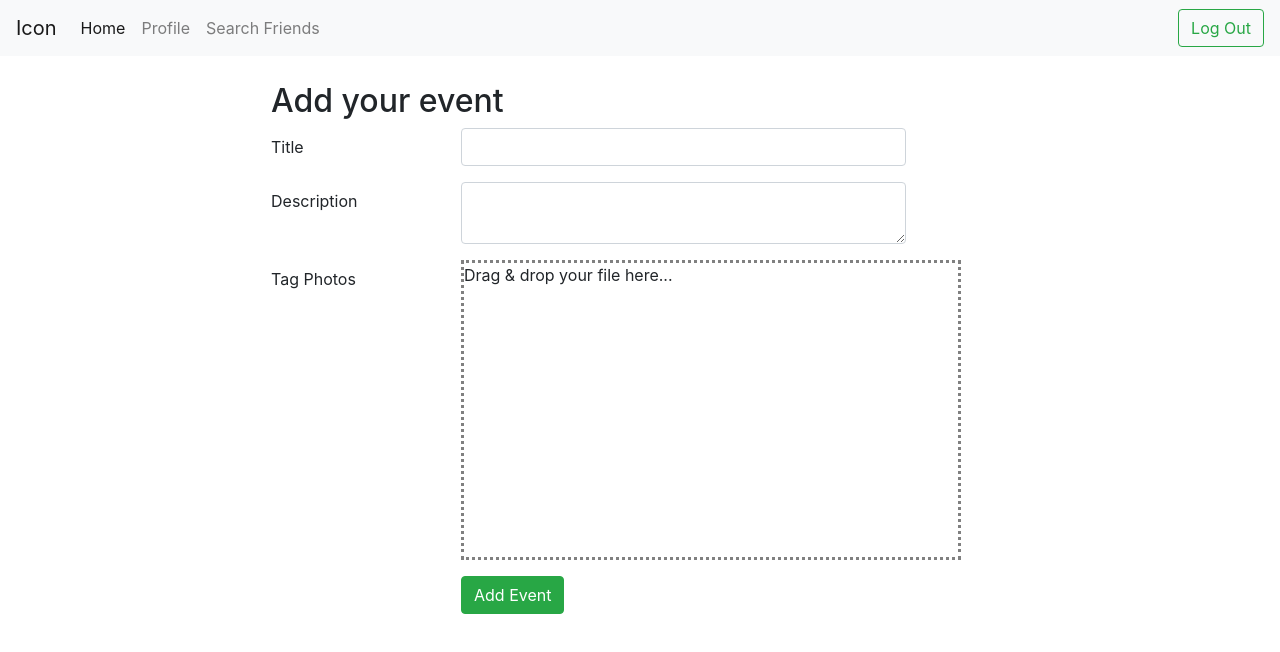
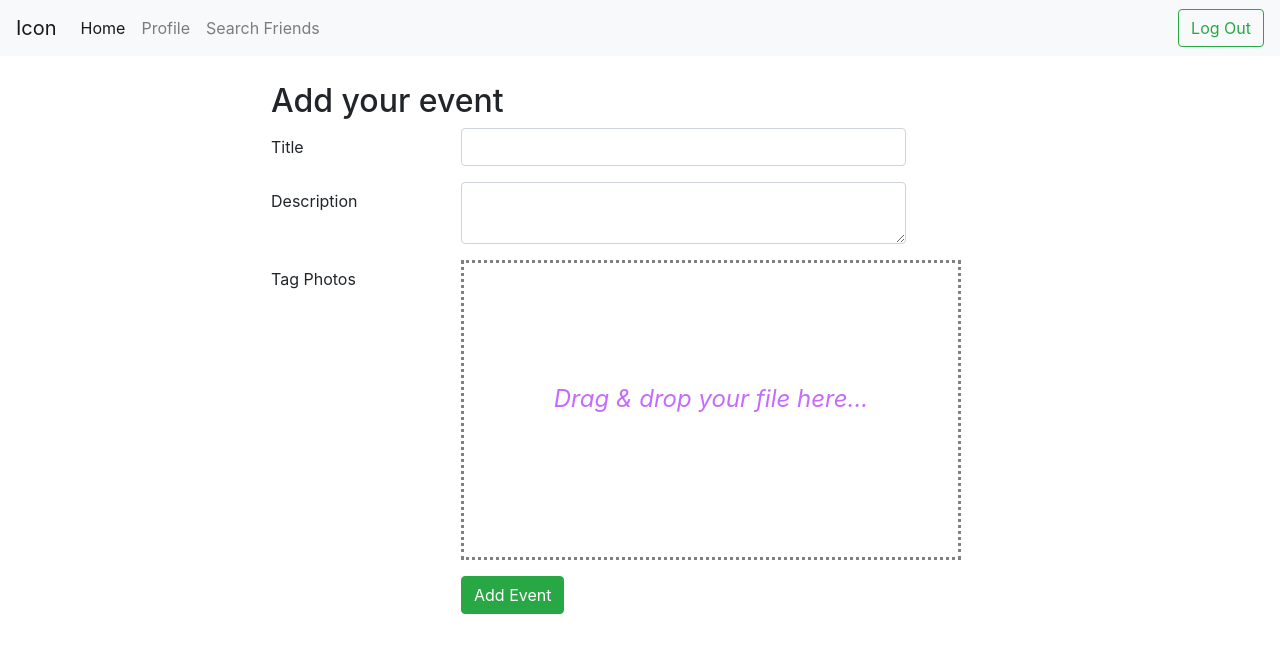
Before and after one commit to shobhi1310/timeline, a React (Create React App) app: page / in a window 1280 px wide. Shown: the top 652 px of the page. Built offline with nearby package versions, Linux system fonts and the light colour scheme.

Commit message:
dropbox style changed

```diff
--- a/src/components/EventFiller.js
+++ b/src/components/EventFiller.js
@@ -94,7 +94,7 @@ export default class EventFiller extends Component {
                             onDragOver={this.dragOver}
                             onDrop={this.onFileDrop}
                             >
-                                Drag & drop your file here...
+                              <p>Drag & drop your file here...</p>
                             </div>
                         </div>
                         </div>
--- a/src/index.css
+++ b/src/index.css
@@ -265,3 +265,12 @@ input[type="file"] {
 #set li{
   margin: 3px;
 }
+
+#dropzone p{
+  text-align: center;
+  color:#9d00ff94;
+  font-style: italic;
+  position: relative;
+  top: 40%;
+  font-size: x-large;
+}
```
